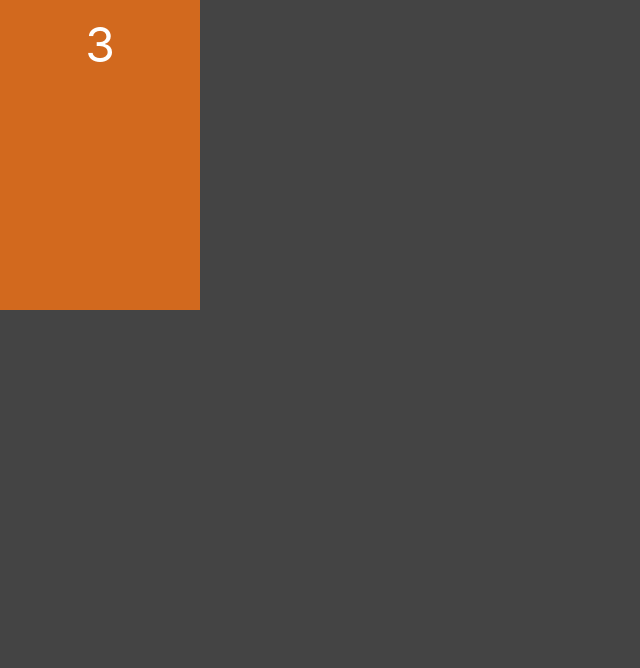
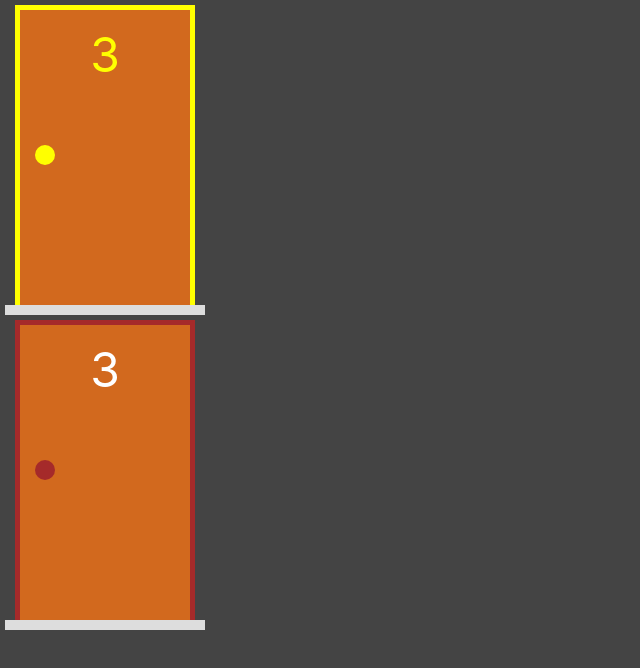
Before and after one commit to EuclidesKinto/gates-next, a Next.js app: page / in a window 1280 px wide. Shown: the top 668 px of the page, without its empty margins (0-640 px from the left). Built offline with nearby package versions, Linux system fonts and the light colour scheme.

Commit message:
criando bordas e maçaneta da porta

```diff
--- a/components/Porta.jsx
+++ b/components/Porta.jsx
@@ -1,9 +1,18 @@
 import styles from "../styles/Porta.module.css"
 
 export default function Porta(props){
+
+    const selecionada = props.selecionada ? styles.selecionada : '';
+
     return (
-        <div className={styles.porta}>
-            <div className={styles.numero}>3</div>
+        <div className={styles.area}>
+            <div className={`${styles.estrutura} ${selecionada}`}>
+                <div className={styles.porta}>
+                    <div className={styles.numero}>3</div>
+                    <div className={styles.macaneta}></div>
+                </div>
+            </div>
+            <div className={styles.chao}></div>
         </div>
     )
 }
--- a/pages/index.jsx
+++ b/pages/index.jsx
@@ -4,6 +4,7 @@
 export default function Home() {
   return (
     <div>
+      <Porta selecionada/>
       <Porta />
     </div>
   )
--- a/styles/Porta.module.css
+++ b/styles/Porta.module.css
@@ -1,14 +1,63 @@
+.area {
+    position: relative;
+    display:flex;
+    flex-direction: column;
+    align-items: center;
+    width: var(--area-porta-largura);
+    height: var(--area-porta-altura);
+    margin: 5px;
+
+}
+
+.estrutura {
+    display:flex;
+    flex-grow: 1;
+    border-left: 5px solid brown;
+    border-top: 5px solid brown;
+    border-right: 5px solid brown;
+    width: 90%;
+}
+
 .porta {
     display:flex;
     flex-direction:column;
     align-items:center;
+    flex-grow: 1;
     background-color:chocolate;
     padding: 15px;
 
-    width: 200px;
-    height: 310px;
 }
 
 .numero {
     font-size:3rem;
 }
+
+.chao{
+    height: 10px;
+    width: 100%;
+    background-color: #ddd;
+}
+.macaneta {
+    position: absolute;
+    align-self: start;
+    top: calc(0.45 * var(--area-porta-altura));
+    height: 20px;
+    width: 20px;
+    border-radius: 10px;
+    background-color: brown;
+
+}
+.selecionada {
+    border-left: 5px solid yellow;
+    border-top: 5px solid yellow;
+    border-right: 5px solid yellow;
+
+}
+.selecionada .numero {
+    color:  yellow;
+
+}
+.selecionada .macaneta{
+    background-color:  yellow;
+
+}
--- a/styles/globals.css
+++ b/styles/globals.css
@@ -16,3 +16,8 @@
 * {
   box-sizing: border-box;
 }
+
+:root {
+  --area-porta-altura: 310px;
+  --area-porta-largura: 200px;
+}
```
